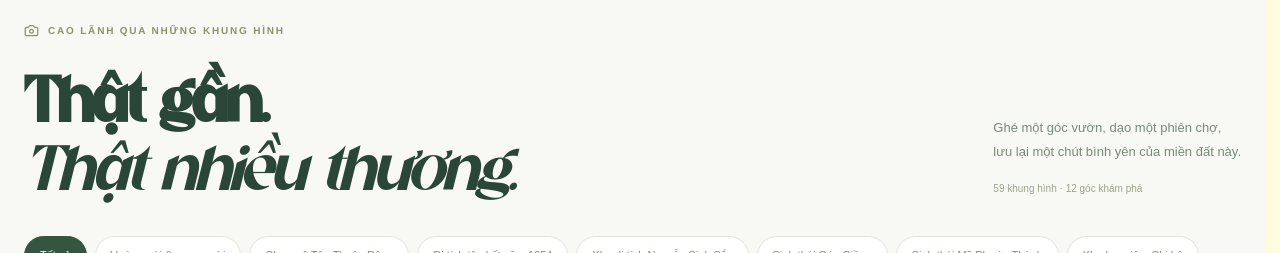
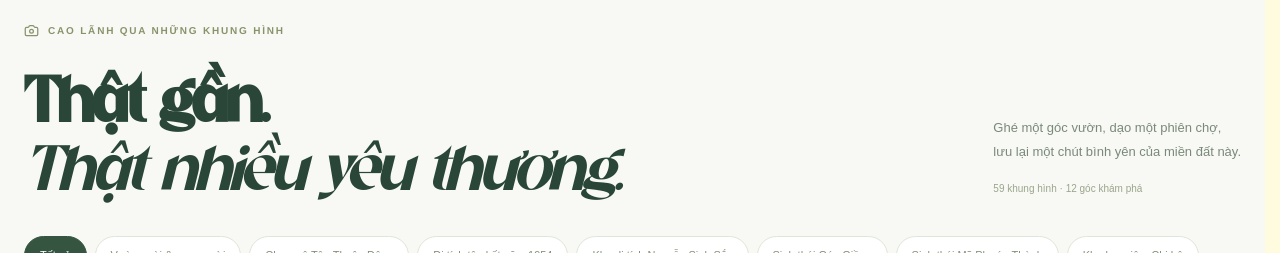
Before and after one commit to phihocnguyen/travel, a Next.js app: page / in a window 1280 px wide. Shown: the part 2920-3173 px from the top of the page. Built offline with nearby package versions, Linux system fonts and the light colour scheme; no server answers; a web font is replaced by a local one.

Commit message:
Complete real photo section heading

```diff
--- a/components/photos/PhotoLibrary.tsx
+++ b/components/photos/PhotoLibrary.tsx
@@ -12,7 +12,7 @@ export default function PhotoLibrary() {
   const [group, setGroup] = useState('all'), [visible, setVisible] = useState(12), [selected, setSelected] = useState<number | null>(null);
   const photos = LOCAL_PHOTOS.filter(photo => group === 'all' || photo.group === group);
   return <section id="photos" data-photo-library className="photo-library">
-    <div className="photo-library-heading"><div><p className="photo-library-eyebrow"><Camera size={15} />CAO LÃNH QUA NHỮNG KHUNG HÌNH</p><h2>Thật gần.<br /><em>Thật nhiều thương.</em></h2></div><div><p>Ghé một góc vườn, dạo một phiên chợ,<br className="hidden sm:block" /> lưu lại một chút bình yên của miền đất này.</p><span>{LOCAL_PHOTOS.length} khung hình · {groups.length} góc khám phá</span></div></div>
+    <div className="photo-library-heading"><div><p className="photo-library-eyebrow"><Camera size={15} />CAO LÃNH QUA NHỮNG KHUNG HÌNH</p><h2>Thật gần.<br /><em>Thật nhiều yêu thương.</em></h2></div><div><p>Ghé một góc vườn, dạo một phiên chợ,<br className="hidden sm:block" /> lưu lại một chút bình yên của miền đất này.</p><span>{LOCAL_PHOTOS.length} khung hình · {groups.length} góc khám phá</span></div></div>
     <div className="photo-library-filters" aria-label="Chọn bộ ảnh">{[['all', 'Tất cả'], ...groups].map(([id, label]) => <button key={id} type="button" aria-pressed={group === id} onClick={() => { setGroup(id); setVisible(12); }}>{label}</button>)}</div>
     <div className="photo-library-grid">{photos.slice(0, visible).map((photo, index) => <button key={photo.id} type="button" data-library-photo aria-label={`Xem ảnh: ${photo.alt}`} onClick={() => setSelected(index)} className="photo-library-card"><div className="photo-library-image"><Image src={photo.src} alt={photo.alt} fill sizes="(max-width: 640px) 90vw, (max-width: 1024px) 45vw, 30vw" quality={85} className="object-cover" /><span className="photo-library-expand"><Expand size={16} /></span></div><span className="photo-library-label">{photo.groupLabel}<ArrowUpRight size={15} /></span><span className="photo-library-caption">{photo.alt}</span></button>)}</div>
     {visible < photos.length && <div className="photo-library-more"><button type="button" onClick={() => setVisible(count => count + 12)}>Xem thêm khung hình <span>{photos.length - visible}</span><ArrowDown size={15} /></button></div>}
```
